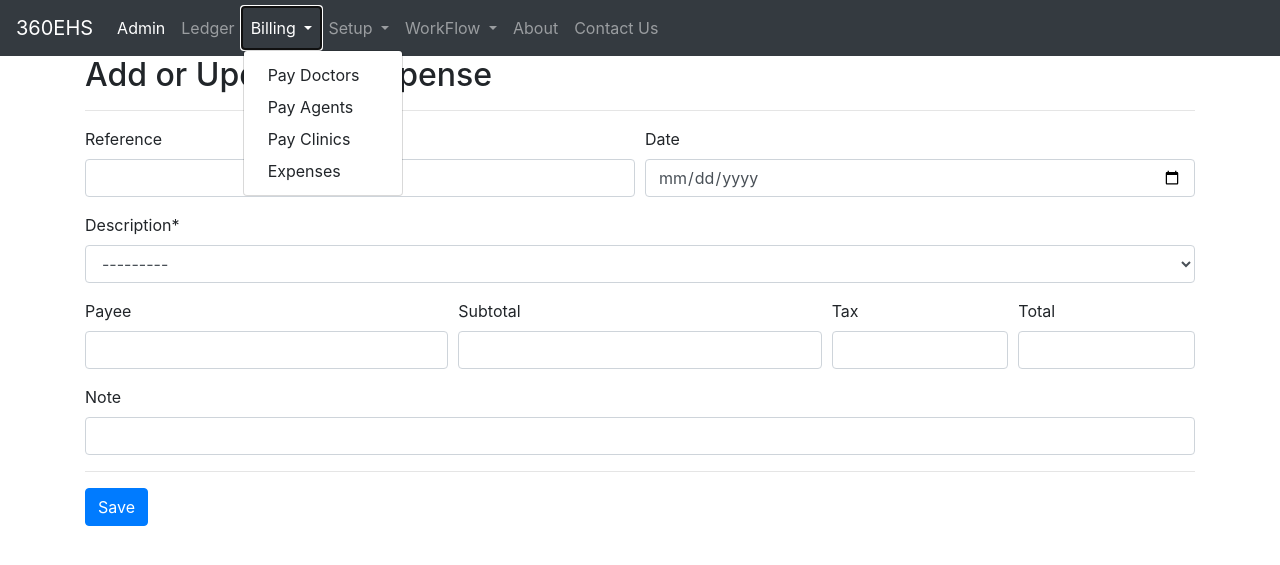
After one commit to chaudhryi/360EHS, a Django app: page /expenses/new/ in a window 1280 px wide, after a click on "Billing". The commit adds this page. Shown: the top 565 px of the page. Run offline with Django 3.2, Linux system fonts and the light colour scheme; some libraries are stand-ins or nearby versions.

Commit message:
added expense model

```diff
--- a/setup/admin.py
+++ b/setup/admin.py
@@ -1,5 +1,5 @@
 from django.contrib import admin
-from .models import Agent, Doctor, Source, Clinic, Assessment, ReportType, Rate, SourcePayment, ApplyPayment, Claimant, Invoice
+from .models import Agent, Doctor, Source, Clinic, Assessment, ReportType, Rate, SourcePayment, ApplyPayment, Claimant, Invoice, Expense
 
 admin.site.register(Agent)
 admin.site.register(Doctor)
@@ -9,6 +9,7 @@ admin.site.register(SourcePayment)
 admin.site.register(ApplyPayment)
 admin.site.register(Claimant)
 admin.site.register(Invoice)
+admin.site.register(Expense)
 
 
 class AssessmentAdmin(admin.ModelAdmin):
--- a/setup/forms.py
+++ b/setup/forms.py
@@ -1,5 +1,5 @@
 from django import forms
-from .models import Agent, Doctor, Clinic, Source, Assessment, Rate, SourcePayment, ApplyPayment, Claimant, Invoice
+from .models import Agent, Doctor, Clinic, Source, Assessment, Rate, SourcePayment, ApplyPayment, Claimant, Invoice, Expense
 
 
 class DateInput(forms.DateInput):
@@ -65,20 +65,15 @@ class SourcePaymentForm(forms.ModelForm):
         widgets = {'date': DateInput()}
 
 
-# class ApplyPaymentForm(forms.ModelForm):
-#     class Meta:
-#         model = ApplyPayment
-#         fields = '__all__'
-#         widgets = {'Date': DateInput()}
-
-#     def __init__(self, *args, **kwargs):
-#         super(ApplyPaymentForm, self).__init__(*args, **kwargs)
-#         self.fields['Date'].disabled = True
-#         self.fields['assessment'].disabled = True
-#         self.fields['payment'].disabled = True
-
 class ApplyPaymentForm(forms.ModelForm):
     class Meta:
         model = ApplyPayment
         fields = ['amount']
         widgets = {'amount': forms.TextInput(attrs={'size': 5})}
+
+
+class ExpenseForm(forms.ModelForm):
+    class Meta:
+        model = Expense
+        fields = '__all__'
+        widgets = {'date': DateInput()}
--- a/setup/templates/setup/assessment/assessment_detail.html
+++ b/setup/templates/setup/assessment/assessment_detail.html
@@ -51,6 +51,7 @@
                 <th scope="col">Subtotal</th>
                 <th scope="col">HST</th>
                 <th scope="col">Total</th>
+                <th scope="col">Status</th>
             </tr>
         </thead>
         <tbody>
@@ -62,6 +63,11 @@
                 <td>{{ invoice.subtotal }}</td>
                 <td>{{ invoice.tax }}</td>
                 <td>{{ invoice.total }}</td>
+                <td>{% if invoice.paid == True %}
+                    <font color="green">PAID</font></span>
+                    {% else %}
+                    <font color="red">OUTSTANDING</font></span>
+                    {% endif %} </td>
             </tr>
             {% endfor %}
         </tbody>
--- a/setup/templates/setup/base.html
+++ b/setup/templates/setup/base.html
@@ -34,10 +34,19 @@
                     <a class="nav-link" href="{% url 'admin:index' %}">Admin <span class="sr-only">(current)</span></a>
                 </li>
                 <li class="nav-item">
-                    <a class="nav-link" href="#">Stats</a>
+                    <a class="nav-link" href="#">Ledger</a>
                 </li>
-                <li class="nav-item">
-                    <a class="nav-link" href="#">Billing</a>
+                <li class="nav-item dropdown">
+                    <a class="nav-link dropdown-toggle" href="#" id="navbarDropdownMenuLink" role="button"
+                        data-toggle="dropdown" aria-haspopup="true" aria-expanded="false">
+                        Billing
+                    </a>
+                    <div class="dropdown-menu" aria-labelledby="navbarDropdownMenuLink">
+                        <a class="dropdown-item" href="{% url 'paydoctors' %}">Pay Doctors</a>
+                        <a class="dropdown-item" href="{% url 'doctors-list' %}">Pay Agents</a>
+                        <a class="dropdown-item" href="{% url 'clinics-list' %}">Pay Clinics</a>
+                        <a class="dropdown-item" href="{% url 'expenses-list' %}">Expenses</a>
+                    </div>
                 </li>
                 <li class="nav-item dropdown">
                     <a class="nav-link dropdown-toggle" href="#" id="navbarDropdownMenuLink" role="button"
--- /dev/null
+++ b/setup/templates/setup/expense/expense_form.html
@@ -0,0 +1,37 @@
+{% extends 'setup/base.html' %}
+
+{% load crispy_forms_tags %}
+
+{% block content %}
+<h2>Add or Update an Expense</h2>
+<hr>
+<form method="POST" class="clinic-form" novalidate>{% csrf_token %}
+    <div class="form-row">
+        <div class="form-group col-md-6 mb-0">
+            {{ form.reference|as_crispy_field }}
+        </div>
+        <div class="form-group col-md-6 mb-0">
+            {{ form.date|as_crispy_field }}
+        </div>
+    </div>
+    {{ form.description|as_crispy_field }}
+    <div class="form-row">
+        <div class="form-group col-md-4 mb-0">
+            {{ form.payee|as_crispy_field }}
+        </div>
+        <div class="form-group col-md-4 mb-0">
+            {{ form.subtotal|as_crispy_field }}
+        </div>
+        <div class="form-group col-md-2 mb-0">
+            {{ form.tax|as_crispy_field }}
+        </div>
+        <div class="form-group col-md-2 mb-0">
+            {{ form.total|as_crispy_field }}
+        </div>
+    </div>
+    {{ form.note|as_crispy_field }}
+    <hr>
+
+    <button type="submit" class="btn btn-primary">Save</button>
+</form>
+{% endblock content%}
--- a/setup/templates/setup/invoice/invoice_list.html
+++ b/setup/templates/setup/invoice/invoice_list.html
@@ -31,12 +31,13 @@
             <th scope="col">Total</th>
             <th scope="col">Status</th>
             <th scope="col">View</th>
+            <th scope="col">Edit</th>
         </tr>
     </thead>
     <tbody>
         {% for item in invoices %}
         <tr>
-            <td><a href="{% url 'invoices-update' item.pk %}">{{ item.number }}</a></td>
+            <td>{{ item.number }}</a></td>
             <td>{{ item.assessment.claimant.full_name }}</td>
             <td>{{ item.assessment.claimant.source }}</td>
             <td>{{ item.date }}</td>
@@ -49,6 +50,8 @@
                 <font color="red">OUTSTANDING</font></span>
                 {% endif %} </td>
             <td><a class="material-icons" href="{% url 'invoices-detail' item.pk %}">description</a></td>
+            <td><a class="material-icons" href="{% url 'invoices-update' item.pk %}">edit</a></td>
+
         </tr>
         {% endfor %}
     </tbody>
--- a/setup/urls.py
+++ b/setup/urls.py
@@ -1,5 +1,5 @@
 from django.urls import path
-from .views import AgentListView, AgentDetailView, AgentCreateView, AgentUpdateView, AgentDeleteView, DoctorListView, DoctorDetailView, DoctorCreateView, DoctorUpdateView, DoctorDeleteView, ClinicListView, ClinicCreateView, ClinicDetailView, ClinicUpdateView, ClinicDeleteView, SourceListView, SourceCreateView, SourceDetailView, SourceUpdateView, SourceDeleteView, AssessmentListView, AssessmentCreateView, AssessmentDetailView, AssessmentUpdateView, AssessmentDeleteView, InvoiceListView, InvoiceCreate, InvoiceDetailView, InvoiceUpdateView, InvoiceDeleteView, RateListView, RateDetailView, RateCreateView,RateUpdateView, RateDeleteView, SourcePaymentListView, SourcePaymentDetailView, SourcePaymentCreateView, SourcePaymentUpdateView, SourcePaymentDeleteView, ApplyPaymentListView, ApplyPaymentDetailView, ApplyPaymentCreateView, ApplyPaymentUpdateView, ApplyPaymentDeleteView, ProcessPayment, ClaimantListView, ClaimantDetailView, ClaimantCreateView, ClaimantUpdateView, ClaimantDeleteView, ReversePayment
+from .views import AgentListView, AgentDetailView, AgentCreateView, AgentUpdateView, AgentDeleteView, DoctorListView, DoctorDetailView, DoctorCreateView, DoctorUpdateView, DoctorDeleteView, ClinicListView, ClinicCreateView, ClinicDetailView, ClinicUpdateView, ClinicDeleteView, SourceListView, SourceCreateView, SourceDetailView, SourceUpdateView, SourceDeleteView, AssessmentListView, AssessmentCreateView, AssessmentDetailView, AssessmentUpdateView, AssessmentDeleteView, InvoiceListView, InvoiceCreate, InvoiceDetailView, InvoiceUpdateView, InvoiceDeleteView, RateListView, RateDetailView, RateCreateView,RateUpdateView, RateDeleteView, SourcePaymentListView, SourcePaymentDetailView, SourcePaymentCreateView, SourcePaymentUpdateView, SourcePaymentDeleteView, ApplyPaymentListView, ApplyPaymentDetailView, ApplyPaymentCreateView, ApplyPaymentUpdateView, ApplyPaymentDeleteView, ProcessPayment, ClaimantListView, ClaimantDetailView, ClaimantCreateView, ClaimantUpdateView, ClaimantDeleteView, ReversePayment, PayDoctors, ExpenseListView, ExpenseDetailView, ExpenseCreateView, ExpenseUpdateView, ExpenseDeleteView
 from . import views
 
 
@@ -52,7 +52,6 @@ urlpatterns = [
 
 #---------------Invoice URLs-----------------------------------------
     path('invoices/', InvoiceListView.as_view(), name='invoices-list'),
-    # path('invoices/new/', InvoiceCreateView.as_view(), name='invoices-new'),
     path('invoices/new/', views.InvoiceCreate, name='invoices-new'),
     path('invoices/<int:pk>/', InvoiceDetailView.as_view(), name='invoices-detail'),
     path('invoices/<int:pk>/update/', InvoiceUpdateView.as_view(), name='invoices-update'),
@@ -79,7 +78,15 @@ urlpatterns = [
     path('applypayments/<int:pk>/update/', ApplyPaymentUpdateView.as_view(), name='applypayments-update'),
     path('applypayments/<int:pk>/delete/', ApplyPaymentDeleteView.as_view(), name='applypayments-delete'),
 
+#---------------Expenses URLs-------------------------------------------
+    path('expenses/', ExpenseListView.as_view(), name='expenses-list'),
+    path('expenses/new/', ExpenseCreateView.as_view(), name='expenses-new'),
+    path('expenses/<int:pk>/', ExpenseDetailView.as_view(), name='expenses-detail'),
+    path('expenses/<int:pk>/update/', ExpenseUpdateView.as_view(), name='expenses-update'),
+    path('expenses/<int:pk>/delete/', ExpenseDeleteView.as_view(), name='expenses-delete'),
+
     path('process/<int:pk>/', views.ProcessPayment, name='process'),
     path('reversepayment/<int:item_id>/', views.ReversePayment, name='reversepayment'),
+    path('paydoctors/', views.PayDoctors, name='paydoctors'),
 
 ]
--- a/setup/views.py
+++ b/setup/views.py
@@ -1,6 +1,6 @@
 from django.shortcuts import render, redirect, get_object_or_404
-from .models import Assessment, Doctor, Clinic, Agent, Source, Rate, SourcePayment, ApplyPayment, DoctorBill, AgentBill, ClinicBill, Claimant, Invoice, ReportType
-from .forms import AgentForm, DoctorForm, ClinicForm, SourceForm, AssessmentForm, InvoiceForm, RateForm, SourcePaymentForm, ApplyPaymentForm, ClaimantForm
+from .models import Assessment, Doctor, Clinic, Agent, Source, Rate, SourcePayment, ApplyPayment, DoctorBill, AgentBill, ClinicBill, Claimant, Invoice, ReportType, Expense
+from .forms import AgentForm, DoctorForm, ClinicForm, SourceForm, AssessmentForm, InvoiceForm, RateForm, SourcePaymentForm, ApplyPaymentForm, ClaimantForm, ExpenseForm
 from django.views.generic import ListView, DetailView, CreateView, UpdateView, DeleteView, TemplateView
 from datetime import date
 from django.contrib import messages
@@ -385,7 +385,7 @@ class SourcePaymentDeleteView(DeleteView):
 class ApplyPaymentListView(ListView):
     model = ApplyPayment
     form_class = ApplyPaymentForm
-    template_name = 'setup/applypayment_list.html'
+    template_name = 'setup/applypayment/applypayment_list.html'
     context_object_name = 'applypayment'
 
 
@@ -414,6 +414,8 @@ class ApplyPaymentDeleteView(DeleteView):
     context_object_name = 'applypayment'
     success_url = '/applypayments/'
 
+
+# -----------------------Create Invoice Views---------------------------------------
 
 def CreateDoctorInvoice(invoice_id):
     invoice = Invoice.objects.get(id=invoice_id)
@@ -493,6 +495,7 @@ def InvoicePaidSwitch(invoice_id):
     invoice.save()
     return
 
+# -----------------------Process Source Payments Views---------------------------------------
 
 def ProcessPayment(request, pk):
     source_payment = SourcePayment.objects.get(id=pk)
@@ -541,6 +544,7 @@ def ProcessPayment(request, pk):
     }
     return render(request, 'setup/processpayment.html', context)
 
+
 def ReversePayment(request, item_id):
 
     payment_to_delete = ApplyPayment.objects.get(id=item_id)
@@ -554,3 +558,68 @@ def ReversePayment(request, item_id):
     InvoicePaidSwitch(invoice_id)
 
     return redirect('process', pk)
+
+# -----------------------Pay Doctors / Agents / Clinics Views---------------------------------------
+
+def PayDoctors(request):
+    doctors = Doctor.objects.all()
+    context = {'doctors': doctors}
+
+    # if request.method == 'POST':
+
+    #     return render(request, 'setup/paydoctors.html', context)
+
+    if request.method == 'POST':
+        if 'doctor_id' in request.POST:
+            doctor_id = request.POST.get('doctor_id')
+            physician = Doctor.objects.get(id=doctor_id)
+            doctorbills = DoctorBill.objects.filter(invoice__assessment__doctor=doctor_id, paid=False)
+            total = doctorbills.aggregate(Sum('total'))["total__sum"]
+            subtotal = doctorbills.aggregate(Sum('subtotal'))["subtotal__sum"]
+            tax = doctorbills.aggregate(Sum('tax'))["tax__sum"]
+            count = doctorbills.count()
+
+            newcontext = {
+                'doctorbills': doctorbills,
+                'date': date.today(),
+                'total': total,
+                'subtotal': subtotal,
+                'tax': tax,
+                'count': count,
+                'physician': physician,
+            }
+            context.update(newcontext)
+
+    return render(request, 'setup/paydoctors.html', context)
+
+# -----------------------Expense Views---------------------------------------
+
+class ExpenseListView(ListView):
+    model = Expense
+    form_class = ExpenseForm
+    template_name = 'setup/expense/expense_list.html'
+    context_object_name = 'expenses'
+
+
+class ExpenseDetailView(DetailView):
+    model = Expense
+    template_name = 'setup/expense/expense_detail.html'
+    context_object_name = 'expense'
+
+
+class ExpenseCreateView(CreateView):
+    model = Expense
+    template_name = 'setup/expense/expense_form.html'
+    form_class = ExpenseForm
+
+
+class ExpenseUpdateView(UpdateView):
+    model = Expense
+    template_name = 'setup/expense/expense_form.html'
+    form_class = ExpenseForm
+
+class ExpenseDeleteView(DeleteView):
+    model = Expense
+    template_name = 'setup/expense/expense_confirm_delete.html'
+    context_object_name = 'expense'
+    success_url = '/expenses/'
```
Also changed, not shown: setup/models.py (+28 -2 lines), setup/templates/setup/expense/expense_confirm_delete.html (added, +10 -0 lines), setup/templates/setup/expense/expense_detail.html (added, +29 -0 lines), setup/templates/setup/expense/expense_list.html (added, +33 -0 lines), setup/templates/setup/paydoctors.html (added, +121 -0 lines), setup/templates/setup/processpayment_temp.html (deleted, +0 -125 lines), setup/migrations/0014_auto_20200307_1814.py (added), setup/migrations/0015_auto_20200310_0105.py (added), setup/static/setup/images/360EHS.png (added).
